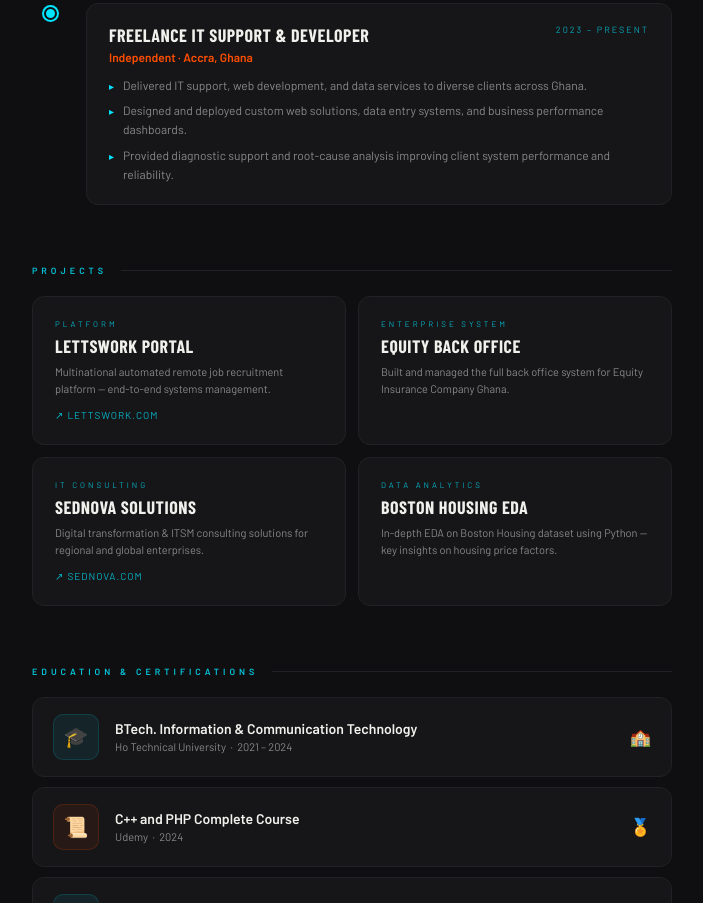
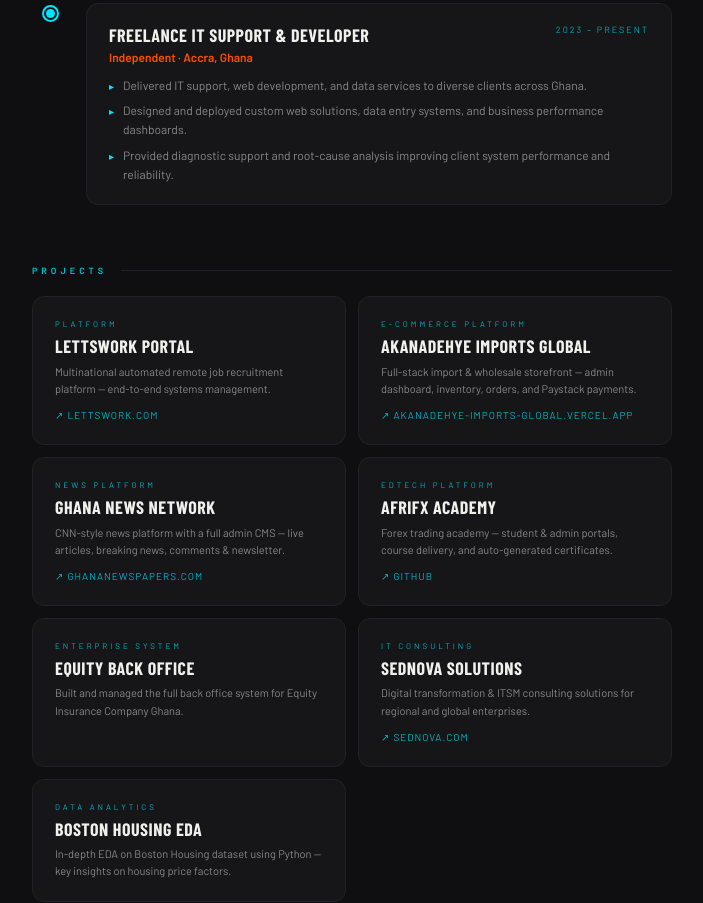
Before and after one commit to DaveOpps/DaveOpps.github.io, a plain HTML site: page index.html in a window 1280 px wide. Shown: the part 1897-2800 px from the top of the page, without its empty margins (288-991 px from the left). Drawn offline with nearby package versions, Linux system fonts and the light colour scheme; a web font is replaced by a local one.

Commit message:
Add Akanadehye, Ghana News Network, and AfriFX Academy to Projects

```diff
--- a/index.html
+++ b/index.html
@@ -779,6 +779,24 @@
         <a class="project-link" href="https://lettswork.com" target="_blank">↗ lettswork.com</a>
       </div>
       <div class="project-card">
+        <div class="project-tag">E-Commerce Platform</div>
+        <div class="project-name">Akanadehye Imports Global</div>
+        <div class="project-desc">Full-stack import & wholesale storefront — admin dashboard, inventory, orders, and Paystack payments.</div>
+        <a class="project-link" href="https://akanadehye-imports-global.vercel.app/" target="_blank">↗ akanadehye-imports-global.vercel.app</a>
+      </div>
+      <div class="project-card">
+        <div class="project-tag">News Platform</div>
+        <div class="project-name">Ghana News Network</div>
+        <div class="project-desc">CNN-style news platform with a full admin CMS — live articles, breaking news, comments & newsletter.</div>
+        <a class="project-link" href="https://www.ghananewspapers.com/" target="_blank">↗ ghananewspapers.com</a>
+      </div>
+      <div class="project-card">
+        <div class="project-tag">EdTech Platform</div>
+        <div class="project-name">AfriFX Academy</div>
+        <div class="project-desc">Forex trading academy — student & admin portals, course delivery, and auto-generated certificates.</div>
+        <a class="project-link" href="https://github.com/DaveOpps/afrifx-academy" target="_blank">↗ GitHub</a>
+      </div>
+      <div class="project-card">
         <div class="project-tag">Enterprise System</div>
         <div class="project-name">Equity Back Office</div>
         <div class="project-desc">Built and managed the full back office system for Equity Insurance Company Ghana.</div>
```
